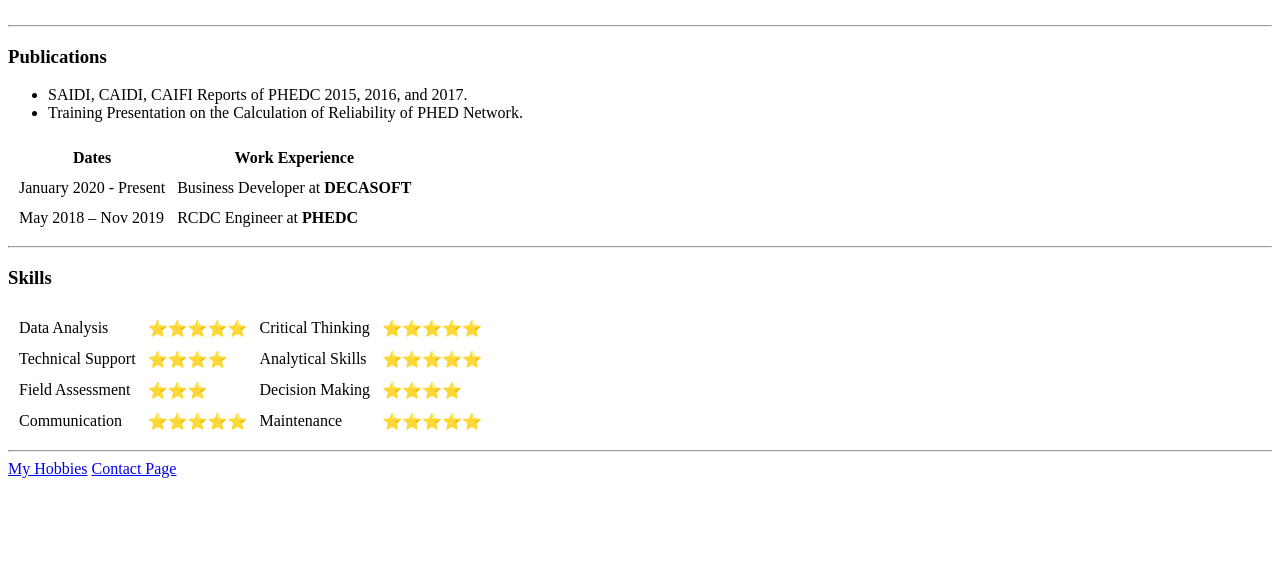
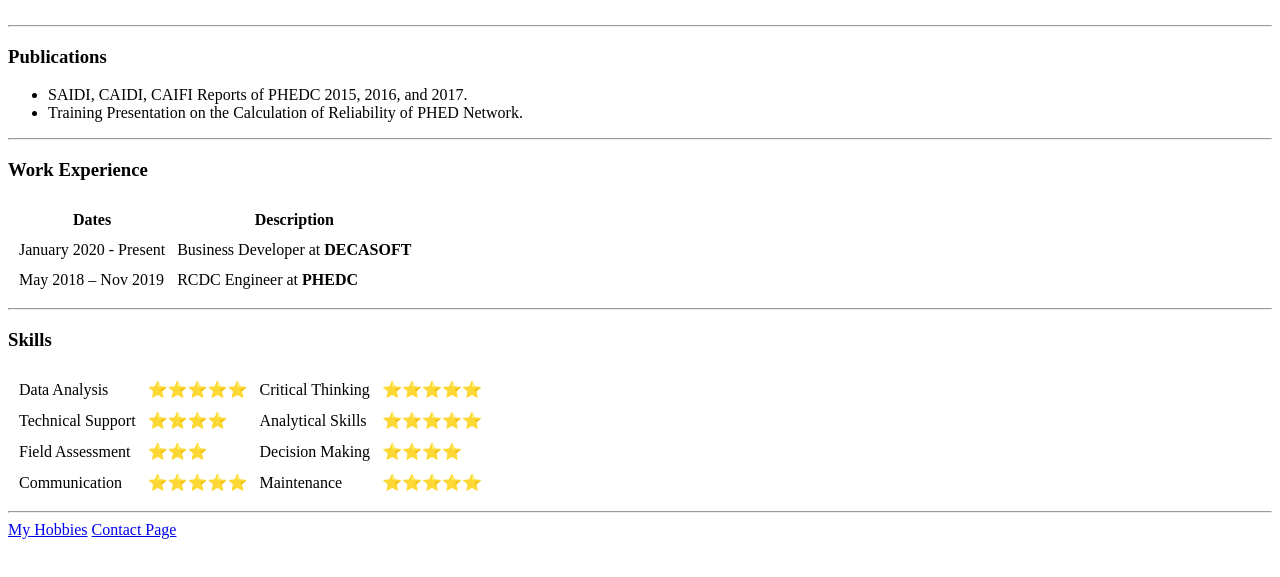
Before and after one commit to OlaJudith/cv, a plain HTML site: page index.html in a window 1280 px wide. Shown: the part 197-774 px from the top of the page. Drawn offline with Linux system fonts and the light colour scheme; files whose address does not match are found by name.

Commit message:
2nd try cv

```diff
--- a/index.html
+++ b/index.html
@@ -30,11 +30,13 @@
     <li>SAIDI, CAIDI, CAIFI Reports of PHEDC 2015, 2016, and 2017.</li>
     <li>Training Presentation on the Calculation of Reliability of PHED Network.</li>
   </ul>
+  <hr>
+  <h3>Work Experience</h3>
   <table cellspacing="10">
     <thead>
       <tr>
         <th>Dates</th>
-        <th>Work Experience</th>
+        <th>Description</th>
       </tr>
     </thead>
     <tbody>
```
Also changed, not shown: circle-cropped (2).jpeg (added).
